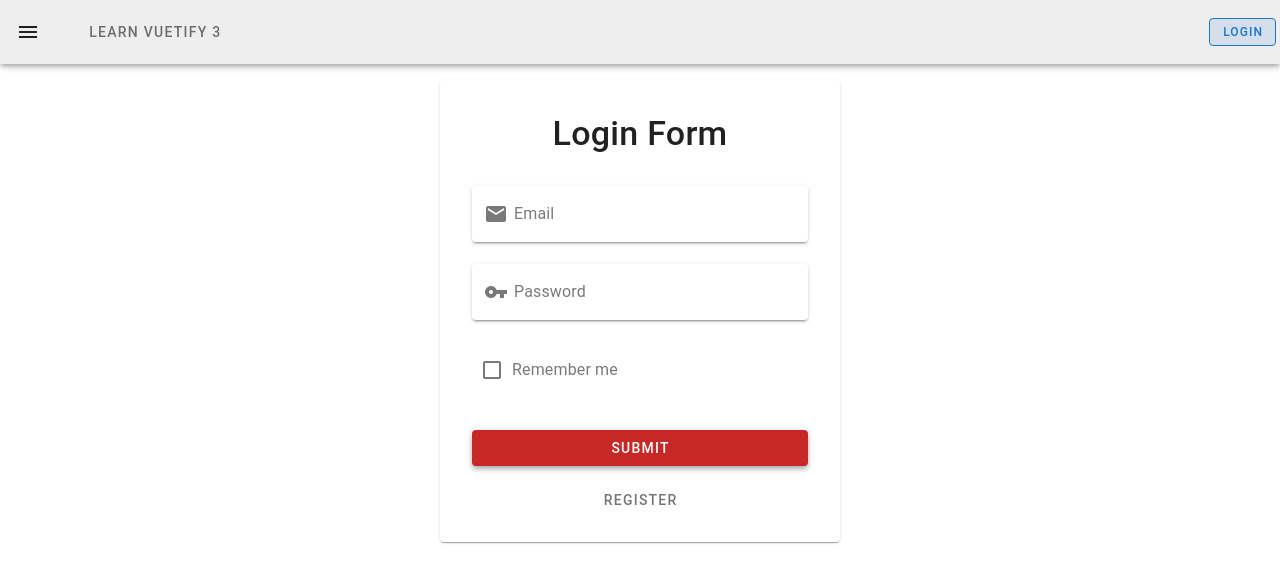
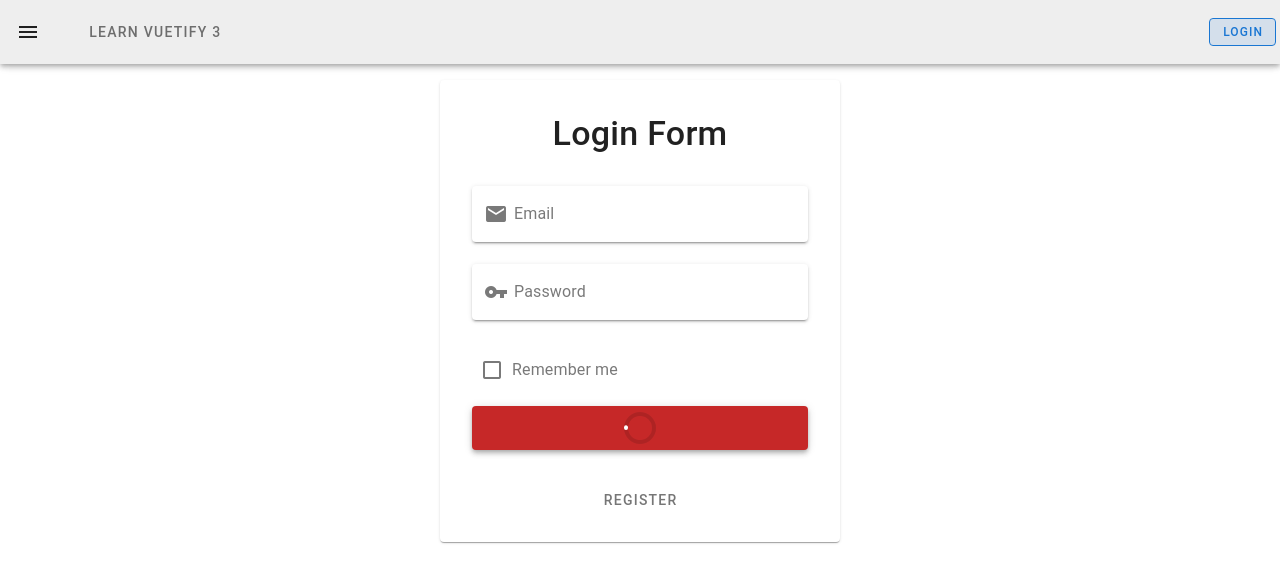
Before and after one commit to MichelleH17/learn-vuetify, a Vue app: page /login in a window 1280 px wide. Both pictures are taken after a click on the button "SUBMIT". Shown: the top 582 px of the page. Built offline with nearby package versions, Linux system fonts and the light colour scheme.

Commit message:
Edit submit function adding setTimeout and movin btn to fix form

```diff
--- a/src/views/LoginView.vue
+++ b/src/views/LoginView.vue
@@ -7,9 +7,15 @@ const form = ref({
   remember: false
 })
 
+const isLoading = ref(false)
+
 function submit() {
-  console.log(form.value)
-  alert(JSON.stringify(form.value))
+  isLoading.value = true;
+
+  setTimeout(() => {
+    isLoading.value = false;
+    alert(JSON.stringify(form.value));
+  }, 3000);
 }
 </script>
 
@@ -41,10 +47,16 @@ function submit() {
             label="Remember me"
             hide-details
             ></v-checkbox>
+            <v-btn variant="elevated" color="red-darken-3" class="mt-2" type="submit" size="large" block>
+              <v-progress-circular v-if="isLoading"
+              color="white"
+              indeterminate
+              ></v-progress-circular>
+              <span v-else>Submit</span>
+            </v-btn>
           </v-form>
         </v-card-text>
         <v-card-actions class="d-flex flex-column mx-2">
-          <v-btn  variant="elevated" color="red-darken-3" class="mt-2" type="submit" block>Submit</v-btn>
           <v-btn to="/register" variant="plain" class="mt-2">Register</v-btn>
         </v-card-actions>
       </v-card>
```
